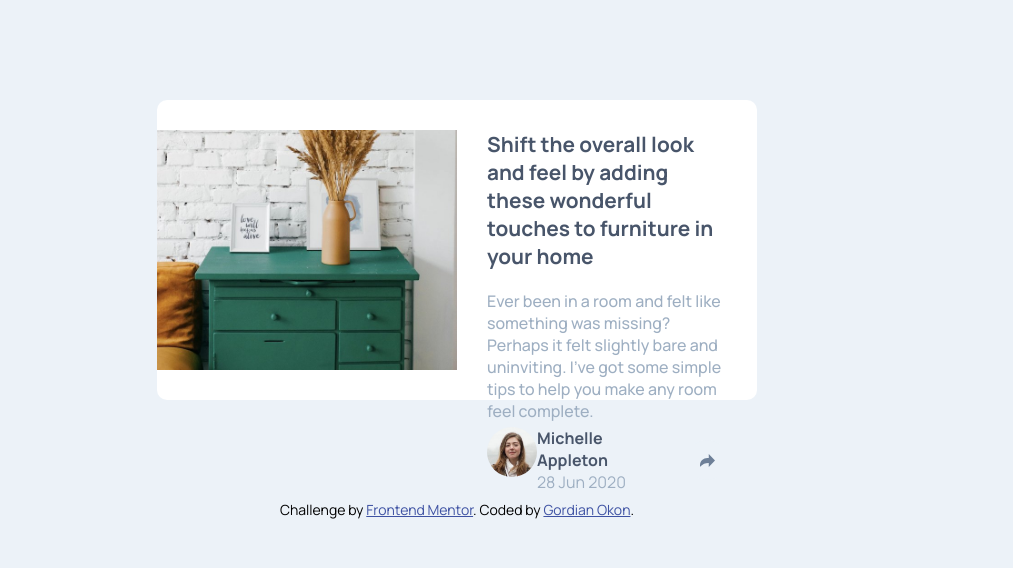
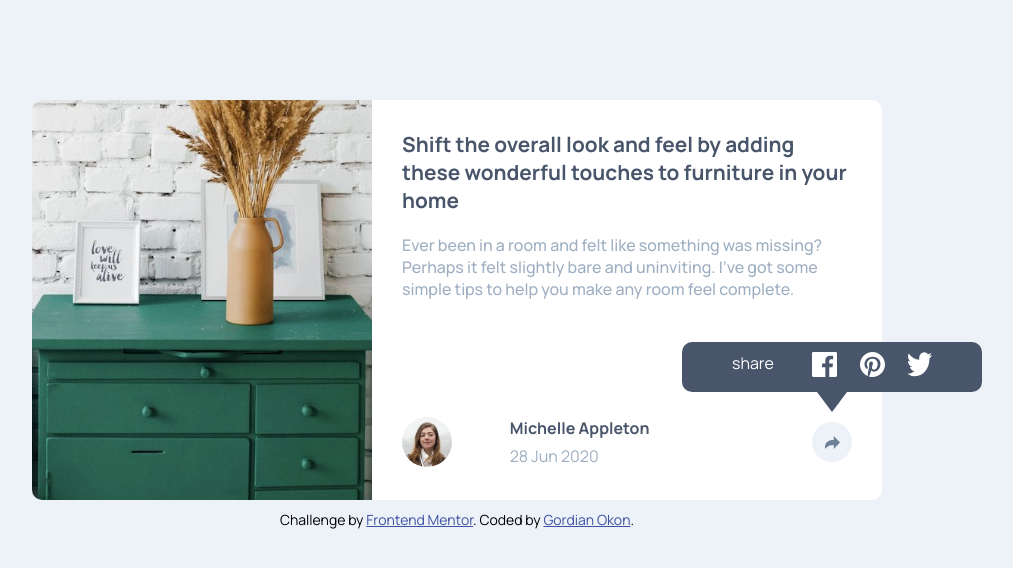
Before and after one commit to guardianprime/article-preview-component, a plain HTML site: page index.html in a window 1280 px wide. Shown: the whole page, without its empty margins (183-1196 px from the left). Drawn offline with Linux system fonts and the light colour scheme.

Commit message:
larger screen popup div implementation

```diff
--- a/index.html
+++ b/index.html
@@ -54,16 +54,32 @@
               </div>
             </div>
           </div>
+          <!-- This is the share div for mobile screens that  it changes too when the share icon is clicked-->
           <div class="wrapper-two hidden" id="wrapper-two">
             <div>
               <span>share</span>
               <div class="social-icons-div">
-                <img src="./images/icon-facebook.svg" alt="facebook icon"/>
-                <img src="./images/icon-pinterest.svg" alt="pinterest icon"/>
-                <img src="./images/icon-twitter.svg" alt="twitter icon"/>
+                <img src="./images/icon-facebook.svg" alt="facebook icon" />
+                <img src="./images/icon-pinterest.svg" alt="pinterest icon" />
+                <img src="./images/icon-twitter.svg" alt="twitter icon" />
               </div>
             </div>
           </div>
+          <!-- THIS IS THE POPUP DIV FOR LARGER SCREENS -->
+          <div class="popup hidden" id="popup">
+            <div class="box">
+              <div>
+                <span>share</span>
+                <div class="social-icons-div">
+                  <img src="./images/icon-facebook.svg" alt="facebook icon" />
+                  <img src="./images/icon-pinterest.svg" alt="pinterest icon" />
+                  <img src="./images/icon-twitter.svg" alt="twitter icon" />
+                </div>
+              </div>
+            </div>
+            <div class="triangle"></div>
+          </div>
+          <!-- This is the share icon that executes all the above actions -->
           <div class="share-icon" id="share-Icon">
             <img src="./images/icon-share.svg" alt="share icon" />
           </div>
--- a/script.js
+++ b/script.js
@@ -3,9 +3,13 @@ const wrapperOne = document.getElementById("wrapper-one");
 const wrapperTwo = document.getElementById("wrapper-two");
 const profileDiv = document.getElementById("profile-div");
 
-shareIcon.addEventListener("click", function(){
-    wrapperOne.classList.toggle("hidden");
-    wrapperTwo.classList.toggle("hidden");
-    profileDiv.classList.toggle("share");
-    console.log("toggling classes")
+shareIcon.addEventListener("click", function () {
+    if (window.screen.width <= 450) {
+        wrapperOne.classList.toggle("hidden");
+        wrapperTwo.classList.toggle("hidden");
+        profileDiv.classList.toggle("share");
+        console.log("toggling classes")
+    } else {
+
+    }
 })
--- a/styles.css
+++ b/styles.css
@@ -25,11 +25,12 @@ main {
   display: flex;
   flex-direction: column;
   background-color: white;
-  margin: 100px auto;
+  margin: 10px auto;
 }
 
 .first-div {
   width: 100%;
+  height: 30%;
 }
 
 .second-div {
@@ -38,7 +39,7 @@ main {
 }
 
 .first-div img {
-  object-fit: contain;
+  object-fit: cover;
   max-inline-size: 100%;
   width: 100%;
   border-radius: 10px 10px 0px 0px;
@@ -52,18 +53,19 @@ main {
 .word-wrapper p:first-of-type {
   color: var(--VERY-DARK-GRAYISH-BLUE);
   font-weight: 700;
-  font-size: 1.3rem;
+  font-size: clamp(1.2rem, 4vw, 1.5rem);
 }
 
 .word-wrapper p:last-of-type {
   margin: 20px 0px 0px;
   color: var(--GRAYISH-BLUE);
   font-weight: 500;
+  font-size: clamp(1rem, 3vw, 1.3rem);
 }
 
 .word-wrapper {
   width: 100%;
-  height: max-content;
+  height: clamp(70%, 78%, 85%);
   padding: 30px 30px 20px;
 }
 
@@ -72,9 +74,10 @@ main {
   justify-content: space-between;
   align-items: center;
   width: 100%;
-  height: 17.5%;
+  height: 15%;
   padding: 5px 30px;
   border-radius: 0px 0px 10px 10px;
+  position: relative;
 }
 
 .wrapper-one,
@@ -119,8 +122,14 @@ main {
 
 .social-icons-div {
   display: flex;
-  width: 70%;
+  width: 60%;
+  align-items: center;
   justify-content: space-between;
+}
+
+.social-icons-div img {
+  width: 25px;
+  height: 25px;
 }
 
 .share-icon {
@@ -158,7 +167,71 @@ main {
 @media only screen and (min-width: 450px) {
   main {
     flex-direction: row;
-    width: 600px;
-    height: 300px;
+    width: 850px;
+    height: 400px;
+    margin-top: 100px;
+  }
+
+  .first-div img {
+    height: 100%;
+    object-fit: cover;
+    border-radius: 10px 0px 0px 10px;
+  }
+
+  .first-div {
+    width: 40%;
+    height: 100%;
+  }
+
+  .second-div {
+    width: 60%;
+    height: 100%;
+  }
+
+  .word-wrapper p:first-of-type {
+    font-size: 1.3rem;
+  }
+
+  .word-wrapper p:last-of-type {
+    font-size: 1rem;
+  }
+
+  .wrapper-one {
+    width: 55%;
   }
 }
+
+/* TEST */
+
+.popup {
+  display: flex;
+  flex-direction: column;
+  align-items: center;
+  justify-content: center;
+  position: absolute;
+  top: -70px;
+  right: -100px;
+}
+
+.box {
+  width: 300px;
+  height: 50px;
+  padding: 10px 50px;
+  border-radius: 10px;
+  background-color: var(--VERY-DARK-GRAYISH-BLUE);
+}
+
+.triangle {
+  width: 0;
+  height: 0;
+  border-left: 15px solid transparent;
+  border-right: 15px solid transparent;
+  border-bottom: 20px solid var(--VERY-DARK-GRAYISH-BLUE);
+  transform: rotate(180deg);
+}
+
+.box > div {
+  color: white;
+  display: flex;
+  justify-content: space-between;
+}
```
